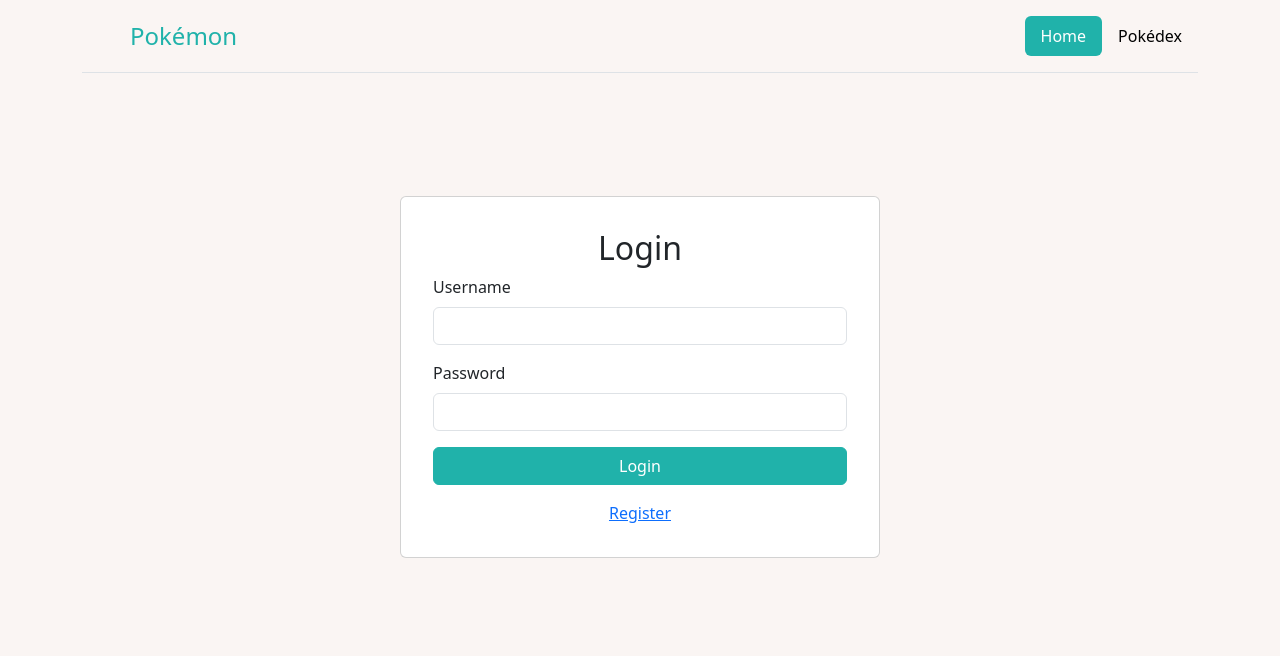
After one commit to julia-montibeler/DesenvolvimentoWebII, a Flask app: page /login in a window 1280 px wide. The commit adds this page. Shown: the top 656 px of the page. Run offline with Flask 3, Linux system fonts and the light colour scheme.

Commit message:
sistema de login

```diff
--- a/app.py
+++ b/app.py
@@ -1,10 +1,23 @@
-import json
-from flask import Flask, render_template, request, jsonify
+from flask import Flask, json, render_template, request, redirect, url_for, jsonify, flash
+from flask_sqlalchemy import SQLAlchemy
+from flask_login import LoginManager, UserMixin, login_user, login_required, logout_user, current_user
 import requests
 
-from models.pokemon import Pokemon
+app = Flask(__name__, static_url_path='')
+app.config['SECRET_KEY'] = 'your_secret_key'
+app.config['SQLALCHEMY_DATABASE_URI'] = 'sqlite:///users.db'
+db = SQLAlchemy(app)
+login_manager = LoginManager(app)
+login_manager.login_view = 'login'
 
-app = Flask(__name__, static_url_path='')
+class User(UserMixin, db.Model):
+    id = db.Column(db.Integer, primary_key=True)
+    username = db.Column(db.String(150), unique=True, nullable=False)
+    password = db.Column(db.String(150), nullable=False)
+
+@login_manager.user_loader
+def load_user(user_id):
+    return User.query.get(int(user_id))
 
 def fetch_pokemon_data(id):
     url = f"https://pokeapi.co/api/v2/pokemon/{id}"
@@ -20,16 +33,14 @@ def fetch_pokemon_data(id):
 @app.route('/')
 def home():
     silhouette = "https://i.pinimg.com/originals/3d/f6/ef/3df6eff48175fa05ec90a00415fcfe25.png"
-    return render_template('home.html', nome = "??", foto = silhouette, peso = 0, altura = 0, tipos = "??", id = 0, foto_costas = silhouette, foto_shiny = silhouette, foto_costas_shiny = silhouette)
+    return render_template('home.html', nome="??", foto=silhouette, peso=0, altura=0, tipos="??", id=0, foto_costas=silhouette, foto_shiny=silhouette, foto_costas_shiny=silhouette)
 
-@app.route('/buscar', methods = ["GET", "POST"])
+@app.route('/buscar', methods=["GET", "POST"])
+@login_required
 def buscar():
     pokemon = request.form["nome"].lower()
     try:
         res = json.loads(requests.get(f"https://pokeapi.co/api/v2/pokemon/{pokemon}").text)
-
-        print(res["forms"][0]["name"].title())
-
         foto = res["sprites"]["front_default"]
         foto_costas = res["sprites"]["back_default"]
         foto_shiny = res["sprites"]["front_shiny"]
@@ -39,16 +50,15 @@ def buscar():
         peso = res["weight"]
         altura = res["height"]
         tipos = [res["types"][0]["type"]["name"].title()]
-        if len(res["types"])> 1:
+        if len(res["types"]) > 1:
             tipos.append(" e " + res["types"][1]["type"]["name"].title())
-
     except:
         silhouette = "https://i.pinimg.com/originals/3d/f6/ef/3df6eff48175fa05ec90a00415fcfe25.png"
-        return render_template('home.html', nome = "??", foto = silhouette, peso = 0, altura = 0, tipos = "??", id = 0, foto_costas = silhouette, foto_shiny = silhouette, foto_costas_shiny = silhouette)
-
-    return render_template('home.html', nome = nome, foto = foto, peso = peso, altura = altura, tipos = tipos, id = id, foto_costas = foto_costas, foto_shiny = foto_shiny, foto_costas_shiny = foto_costas_shiny)
+        return render_template('home.html', nome="??", foto=silhouette, peso=0, altura=0, tipos="??", id=0, foto_costas=silhouette, foto_shiny=silhouette, foto_costas_shiny=silhouette)
+    return render_template('home.html', nome=nome, foto=foto, peso=peso, altura=altura, tipos=tipos, id=id, foto_costas=foto_costas, foto_shiny=foto_shiny, foto_costas_shiny=foto_costas_shiny)
 
 @app.route('/pokedex')
+@login_required
 def pokedex():
     pokemon_list = [" ".join(i["name"].split("-")).title() for i in requests.get(f'https://pokeapi.co/api/v2/pokemon/?limit=-1').json()["results"]]
     return render_template("pokedex.html", pokemon=pokemon_list)
@@ -60,5 +70,41 @@ def pokemon_detail(id):
         return jsonify(pokemon_data)
     return jsonify({'error': 'Pokémon não encontrado'}), 404
 
+@app.route('/login', methods=['GET', 'POST'])
+def login():
+    if request.method == 'POST':
+        username = request.form['username']
+        password = request.form['password']
+        user = User.query.filter_by(username=username).first()
+        if user and user.password == password:
+            login_user(user)
+            return redirect(url_for('home'))
+        else:
+            flash('Login Unsuccessful. Please check username and password', 'danger')
+    return render_template('login.html')
+
+@app.route('/register', methods=['GET', 'POST'])
+def register():
+    if request.method == 'POST':
+        username = request.form['username']
+        password = request.form['password']
+        if User.query.filter_by(username=username).first():
+            flash('Username already exists', 'danger')
+        else:
+            new_user = User(username=username, password=password)
+            db.session.add(new_user)
+            db.session.commit()
+            flash('Account created successfully', 'success')
+            return redirect(url_for('login'))
+    return render_template('register.html')
+
+@app.route('/logout', methods=['POST'])
+@login_required
+def logout():
+    logout_user()
+    return redirect(url_for('login'))
+
 if __name__ == '__main__':
+    with app.app_context():
+        db.create_all()
     app.run(debug=True)
--- /dev/null
+++ b/templates/login.html
@@ -0,0 +1,45 @@
+<!DOCTYPE html>
+<html lang="en">
+<head>
+    <meta charset="UTF-8">
+    <meta name="viewport" content="width=device-width, initial-scale=1.0">
+    <title>Login</title>
+    <link rel="stylesheet" href="https://cdn.jsdelivr.net/npm/bootstrap@5.3.2/dist/css/bootstrap.min.css" integrity="sha384-T3c6CoIi6uLrA9TneNEoa7RxnatzjcDSCmG1MXxSR1GAsXEV/Dwwykc2MPK8M2HN" crossorigin="anonymous">
+</head>
+<body style="background-color: #FAF5F3">
+    <div class="container">
+        <header class="d-flex flex-wrap justify-content-center py-3 mb-4 border-bottom">
+            <a href="/" class="d-flex align-items-center mb-3 mb-md-0 me-md-auto link-body-emphasis text-decoration-none">
+                <svg class="bi me-2" width="40" height="32"><use xlink:href="#bootstrap"/></svg>
+                <span class="fs-4" style="color: #20B2AA;">Pokémon</span>
+            </a>
+            <ul class="nav nav-pills">
+                <li class="nav-item"><a href="/" class="nav-link active" aria-current="page" style="background-color: #20B2AA;">Home</a></li>
+                <li class="nav-item"><a href="/pokedex" class="nav-link" style="color: black;">Pokédex</a></li>
+            </ul>
+        </header>
+        <div class="d-flex justify-content-center align-items-center" style="height: 70vh;">
+            <div class="card" style="width: 30rem; padding: 2rem;">
+                <h2 class="card-title text-center">Login</h2>
+                <form method="POST">
+                    <div class="mb-3">
+                        <label for="username" class="form-label">Username</label>
+                        <input type="text" id="username" name="username" class="form-control" required>
+                    </div>
+                    <div class="mb-3">
+                        <label for="password" class="form-label">Password</label>
+                        <input type="password" id="password" name="password" class="form-control" required>
+                    </div>
+                    <div class="d-grid gap-2">
+                        <button type="submit" class="btn btn-primary" style="background-color:#20B2AA; border-color: #20B2AA;">Login</button>
+                    </div>
+                </form>
+                <div class="text-center mt-3">
+                    <a href="{{ url_for('register') }}">Register</a>
+                </div>
+            </div>
+        </div>
+    </div>
+    <script src="https://cdn.jsdelivr.net/npm/bootstrap@5.3.2/dist/js/bootstrap.bundle.min.js" integrity="sha384-C6RzsynM9kWDrMNeT87bh95OGNyZPhcTNXj1NW7RuBCsyN/o0jlpcV8Qyq46cDfL" crossorigin="anonymous"></script>
+</body>
+</html>
```
Also changed, not shown: templates/home.html (+22 -16 lines), templates/pokedex.html (+20 -9 lines), templates/register.html (added, +45 -0 lines), instance/users.db (added), 3 other files.
